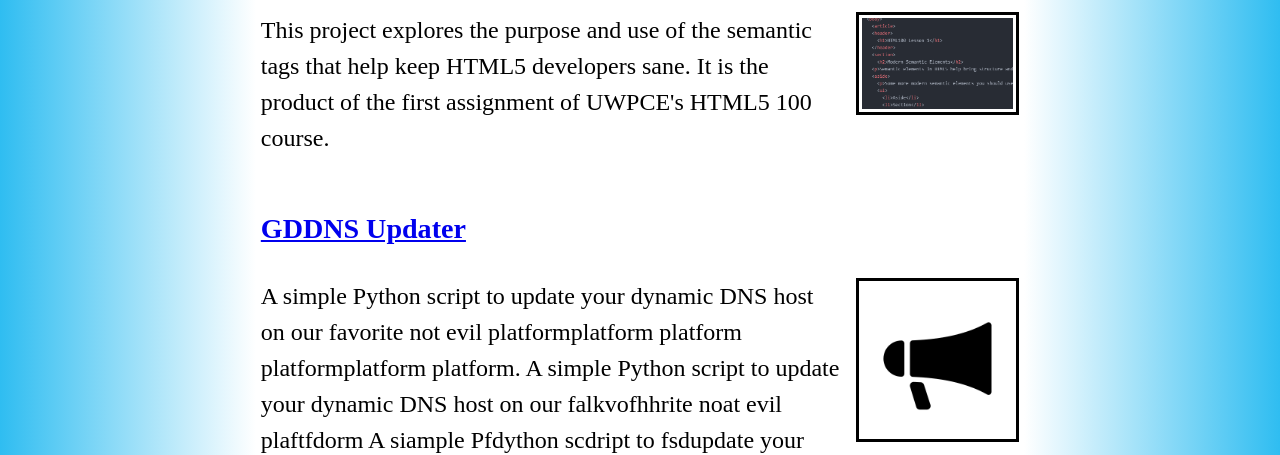
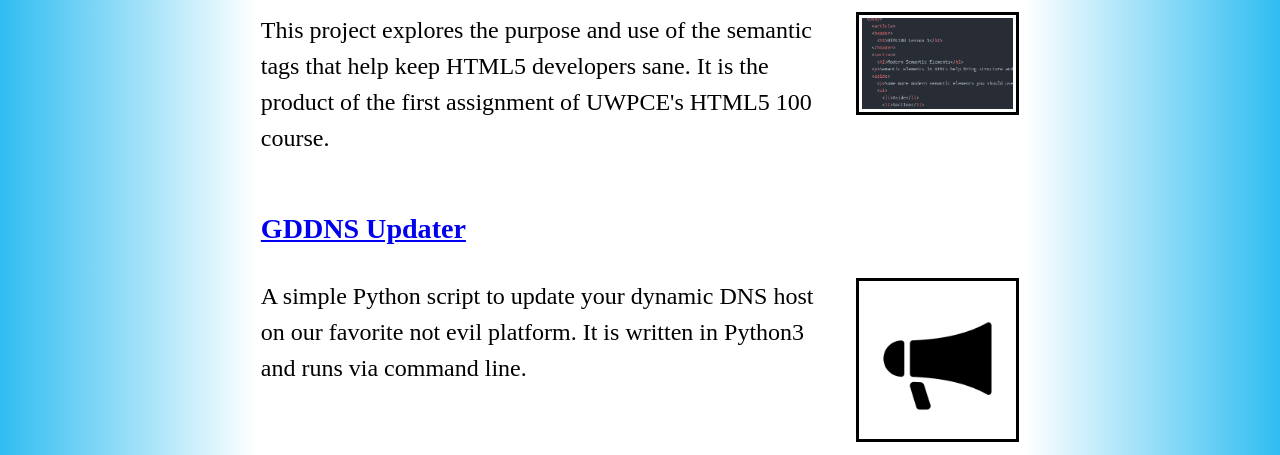
Before and after one commit to NickDeFreece/portfolio, a plain HTML site: page projects.html in a window 1280 px wide. Shown: the part 496-951 px from the top of the page. Drawn offline with Linux system fonts and the light colour scheme.

Commit message:
Added/fixed some p text

```diff
--- a/projects.html
+++ b/projects.html
@@ -34,7 +34,7 @@
       <article class="arty">
       <h3 class="article-header"><a href="https://github.com/NickDeFreece/gdnsu">GDDNS Updater</a></h3>
       <img class="article-img righty" src="images/gdnsu.png" alt="Silhouette of a megaphone">
-      <p>A simple Python script to update your dynamic DNS host on our favorite not evil platformplatform platform platformplatform platform. A simple Python script to update your dynamic DNS host on our falkvofhhrite noat evil plaftfdorm A siample Pfdython scdript to fsdupdate your dynamic DNS host on our favorite not evil pldafatformA simple Python script to update your dynamaic DNS host ons our favosrite not evil platdsform.</p>
+      <p>A simple Python script to update your dynamic DNS host on our favorite not evil platform. It is written in Python3 and runs via command line.</p>
       </article>
     </li>
     <li>
@@ -43,7 +43,6 @@
       <img class="article-img righty" src="images/winner.jpg" alt="A creamy Italian chicken dish">
       <p>The Winner Dinner app picks dinner for you! It shows you a semi-random recipe based on the components selected. Currently supports 9 meats, 5 carbs, and 7 cuisines!</p>
       </article>
-      <br>
     </li>
     <li>
     <article class="arty">
@@ -51,7 +50,6 @@
       <img class="article-img righty" src="images/grill.jpg" alt="A red charcoal grill">
       <p>**COMING SOON** This app creates a timetable for your grilling activities given a list of items to cook. It will tell you when to put on and take off, when to flip, and even move to indirect heat.</p>
       </article>
-      <br>
     </li>
   </ul>
   </section>
```
Also changed, not shown: index.html (+1 -2 lines).
